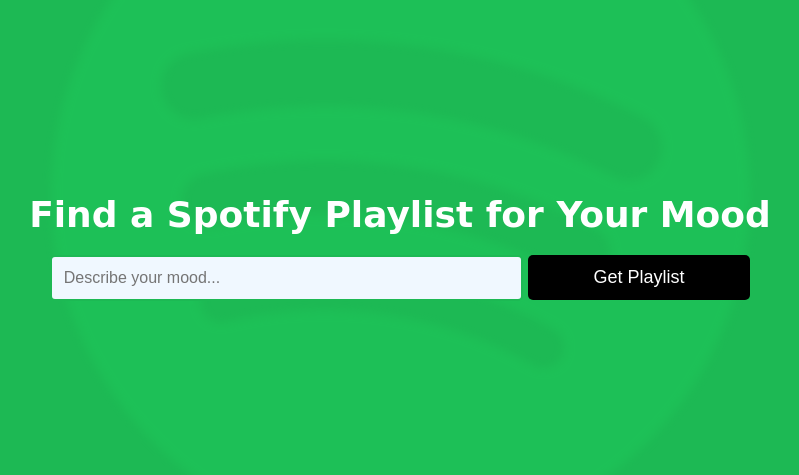
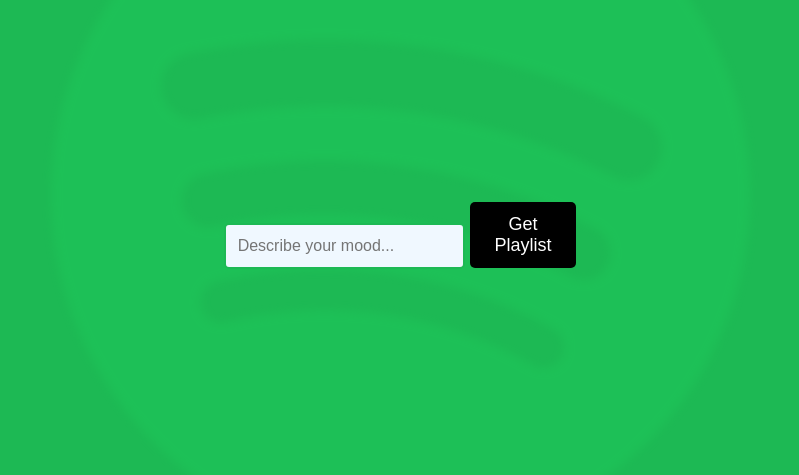
Before and after one commit to iAboud98/Mood-Based-Music-Recommender, a Flask app: page / in a window 1280 px wide. Shown: the part 165-640 px from the top of the page, without its empty margins (240-1039 px from the left). Run offline with Flask 3, Linux system fonts and the light colour scheme.

Commit message:
remove heading at all

```diff
--- a/static/css/style.css
+++ b/static/css/style.css
@@ -61,12 +61,6 @@ body::before {
     margin-left: 10px; /* Spacing between the logo and the title */
 }
 
-/* Heading */
-h1 {
-    color: #fff;
-    font-size: 36px;
-    margin-bottom: 20px;
-}
 
 /* Input Field */
 input[type="text"] {
--- a/templates/index.html
+++ b/templates/index.html
@@ -1,7 +1,6 @@
 {% extends 'base.html' %}
 
 {% block content %}
-    <h1>Find a Spotify Playlist for Your Mood</h1>
     <input type="text" id="moodInput" placeholder="Describe your mood...">
     <button onclick="getPlaylist()">Get Playlist</button>
     <div id="result"></div>
```
